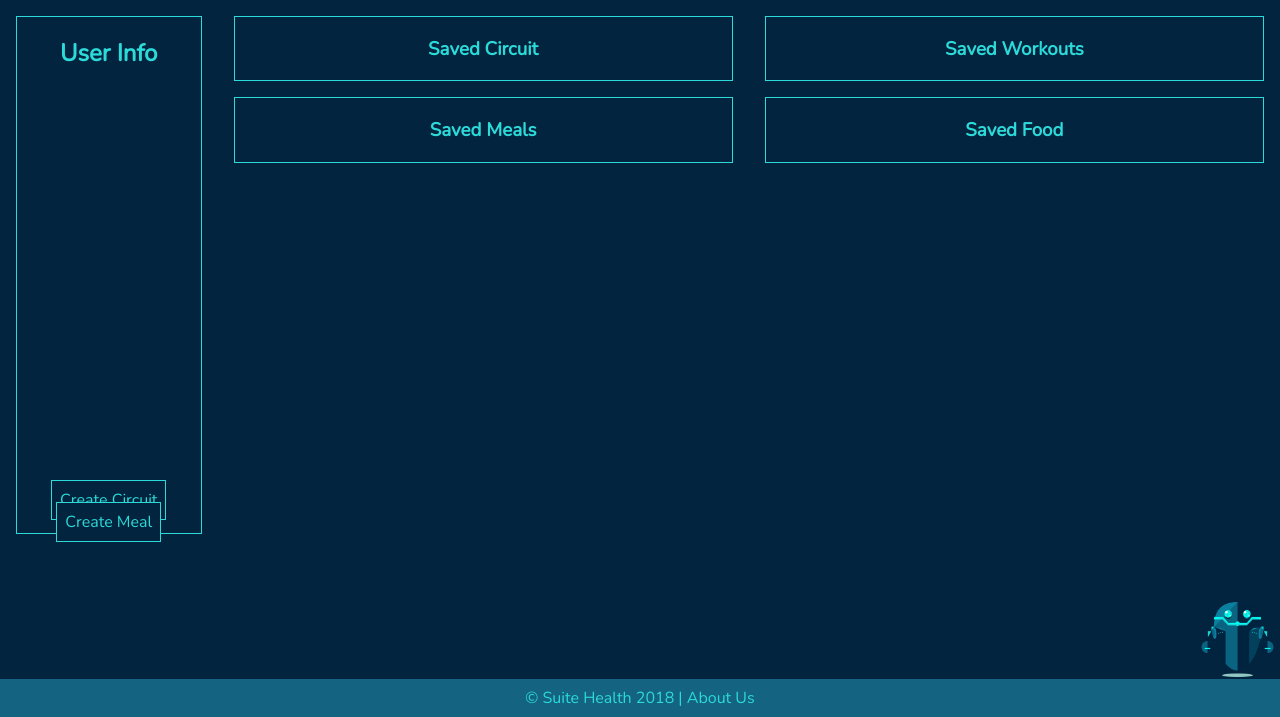
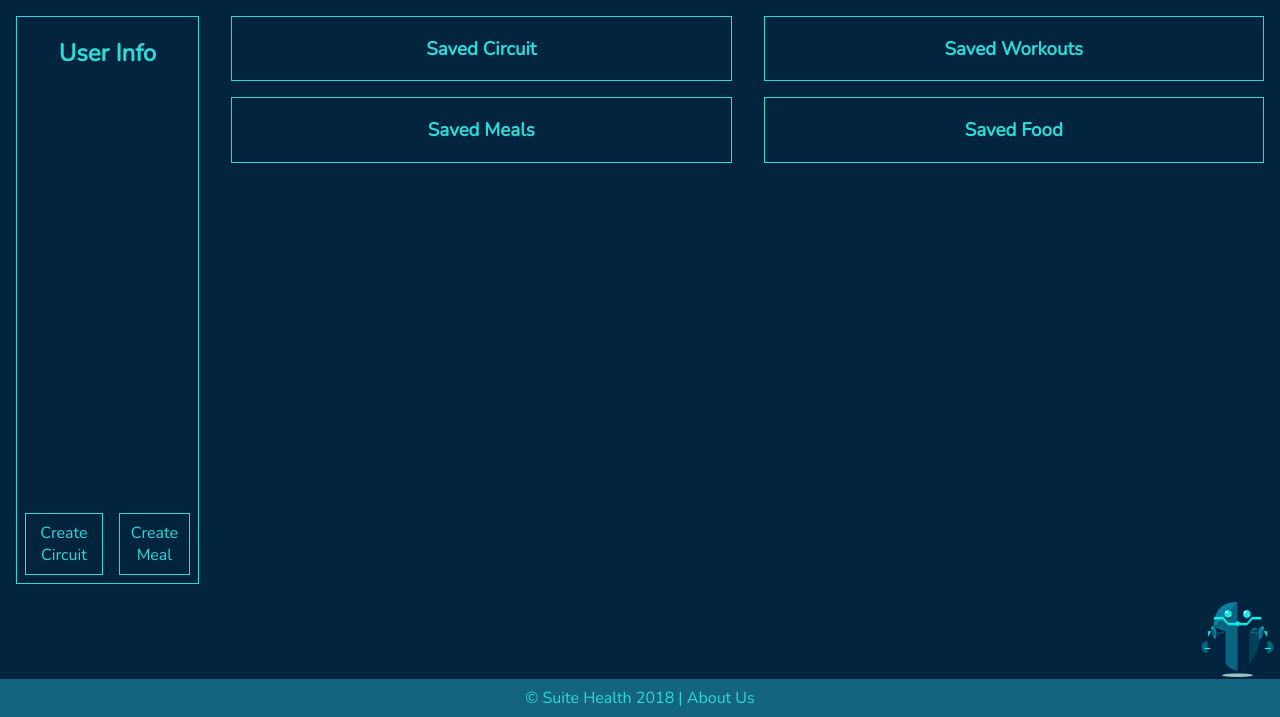
Before and after one commit to gabe-ng/suite-health, a Django app: a page that uses fitness_app_project/fitness_app/templates/fitness_app/base.html in a window 1280 px wide. Shown: the part 83-800 px from the top of the page. Run offline with Django 3.2, Linux system fonts and the light colour scheme; the visitor is signed in with stand-in values (Sample User, id 1); data that the repository does not hold is empty; some libraries are stand-ins or nearby versions.

Commit message:
fixed btn

```diff
--- a/fitness_app_project/fitness_app/static/css/base.css
+++ b/fitness_app_project/fitness_app/static/css/base.css
@@ -182,6 +182,10 @@ Dashboard
   flex-direction: column;
 }
 
+.createBtns {
+  display: flex;
+}
+
 #createMeal {
   font-size: 1em;
   padding: 0.5em;
```
Also changed, not shown: fitness_app_project/fitness_app/migrations/0002_workout_muscles.py, fitness_app_project/fitness_app/migrations/__init__.py (deleted), fitness_app_project/fitness_app/models.py (line endings or trailing spaces).
